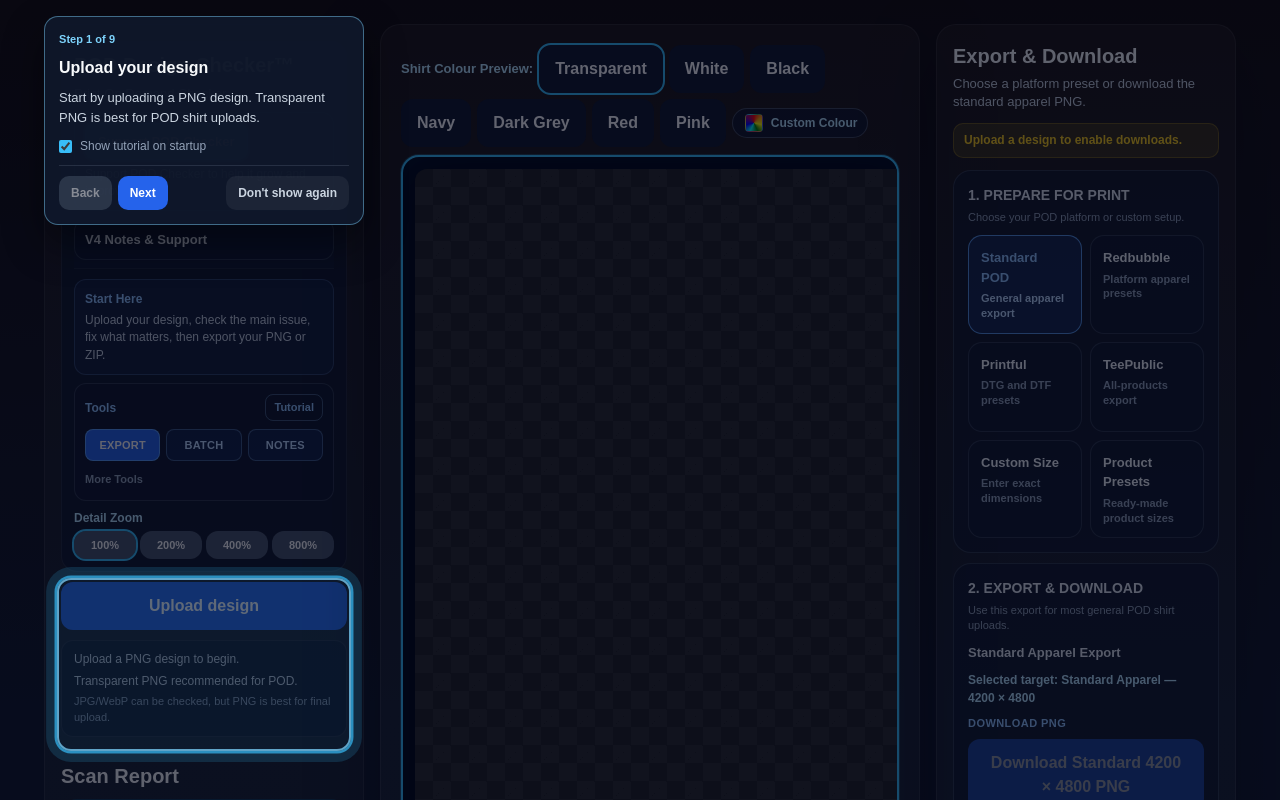
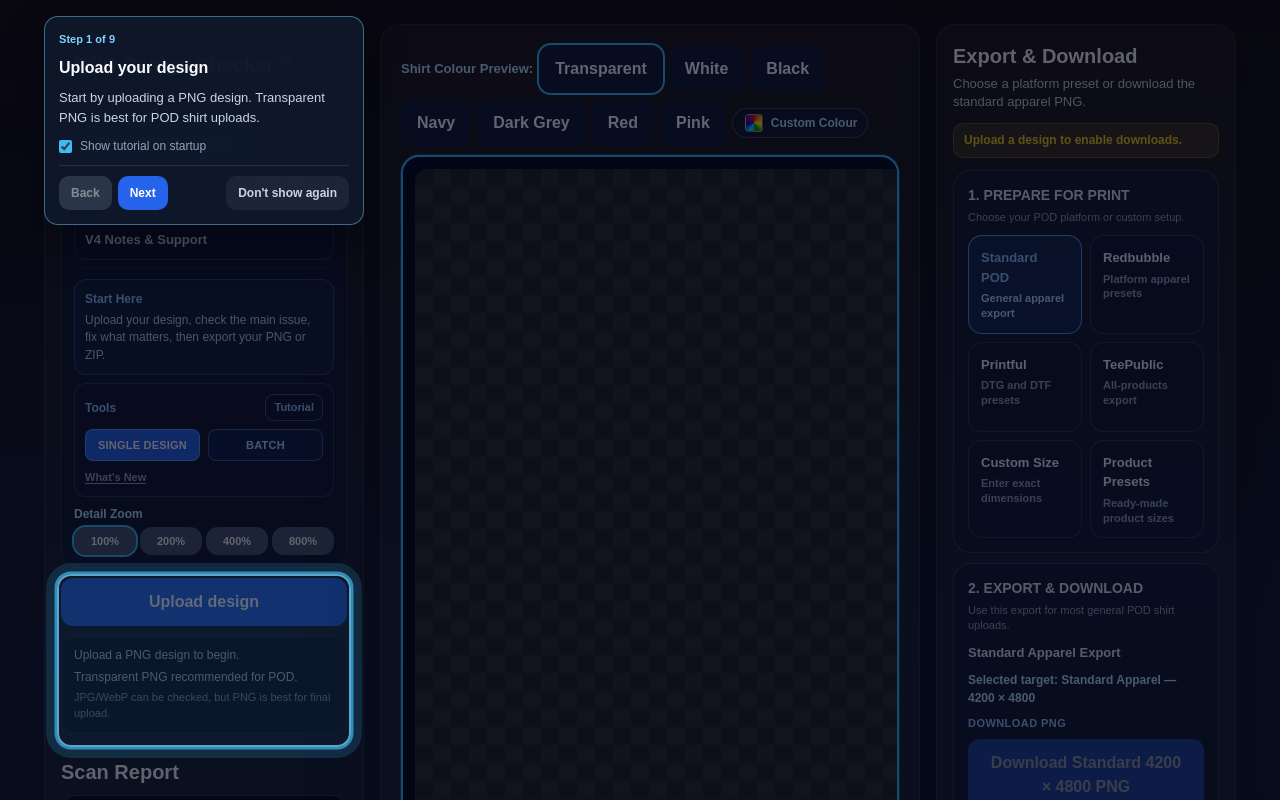
Before and after one commit to noobmacker-creator/pod-design-checker, a Next.js app: page / in a window 1280 px wide. Shown: the top 800 px of the page. Built offline with nearby package versions, Linux system fonts and the light colour scheme.

Commit message:
Simplify single and batch tools

```diff
--- a/app/components/ScanResultsPanel.tsx
+++ b/app/components/ScanResultsPanel.tsx
@@ -230,6 +230,19 @@ export default function ScanResultsPanel({
     textAlign: 'center',
   });
 
+  const whatsNewLinkStyle: React.CSSProperties = {
+    padding: 0,
+    border: 'none',
+    background: 'transparent',
+    color: '#94a3b8',
+    fontSize: 11,
+    fontWeight: 700,
+    cursor: 'pointer',
+    textAlign: 'left',
+    textDecoration: 'underline',
+    textUnderlineOffset: 2,
+  };
+
   const tutorialTextButtonStyle: React.CSSProperties = {
     padding: '4px 8px',
     borderRadius: 8,
@@ -455,7 +468,7 @@ export default function ScanResultsPanel({
   const displayScore =
     img && criticalActive.length === 0 && warningActive.length === 0 ? 100 : printScore;
 
-  const uploadNotesPanel = toolsTab === 'notes' ? (
+  const uploadNotesPanel = (
     <PODUploadNotes
       file={file}
       img={img}
@@ -471,7 +484,7 @@ export default function ScanResultsPanel({
       displayScore={displayScore}
       scanStatus={riskLabel}
     />
-  ) : null;
+  );
 
   return (
     <div
@@ -664,24 +677,30 @@ export default function ScanResultsPanel({
                   Tutorial
                 </button>
               </div>
-              <div style={{ display: 'flex', gap: 6, minWidth: 0, maxWidth: '100%' }}>
-                {(
-                  [
-                    ['export', 'Export'],
-                    ['batch', 'Batch'],
-                    ['notes', 'Notes'],
-                  ] as const
-                ).map(([tab, label]) => (
-                  <button
-                    key={tab}
-                    type="button"
-                    onClick={() => setToolsTab(tab)}
-                    style={toolsTabButtonStyle(toolsTab === tab)}
-                  >
-                    {label}
-                  </button>
-                ))}
+              <div style={{ display: 'flex', gap: 8, minWidth: 0, maxWidth: '100%' }}>
+                <button
+                  type="button"
+                  onClick={() => setToolsTab('export')}
+                  style={toolsTabButtonStyle(toolsTab === 'export')}
+                >
+                  Single Design
+                </button>
+                <button
+                  type="button"
+                  onClick={() => setToolsTab('batch')}
+                  style={toolsTabButtonStyle(toolsTab === 'batch')}
+                >
+                  Batch
+                </button>
               </div>
+
+              <button
+                type="button"
+                onClick={() => setToolsTab('notes')}
+                style={whatsNewLinkStyle}
+              >
+                What&apos;s New
+              </button>
 
               {toolsTab === 'batch' ? (
                 <div style={{ display: 'grid', gap: 8, minWidth: 0 }}>
@@ -719,24 +738,6 @@ export default function ScanResultsPanel({
               ) : null}
 
               {toolsTab === 'notes' ? uploadNotesPanel : null}
-
-              <details>
-                <summary
-                  style={{
-                    cursor: 'pointer',
-                    fontSize: 11,
-                    fontWeight: 800,
-                    color: '#94a3b8',
-                    padding: '2px 0',
-                    listStyle: 'none',
-                  }}
-                >
-                  More Tools
-                </summary>
-                <div style={{ marginTop: 6, fontSize: 11, color: '#64748b', lineHeight: 1.4 }}>
-                  Custom Size, Product Presets, and Export Pack ZIP are in Export &amp; Download on the right.
-                </div>
-              </details>
             </div>
 
             <div
```
